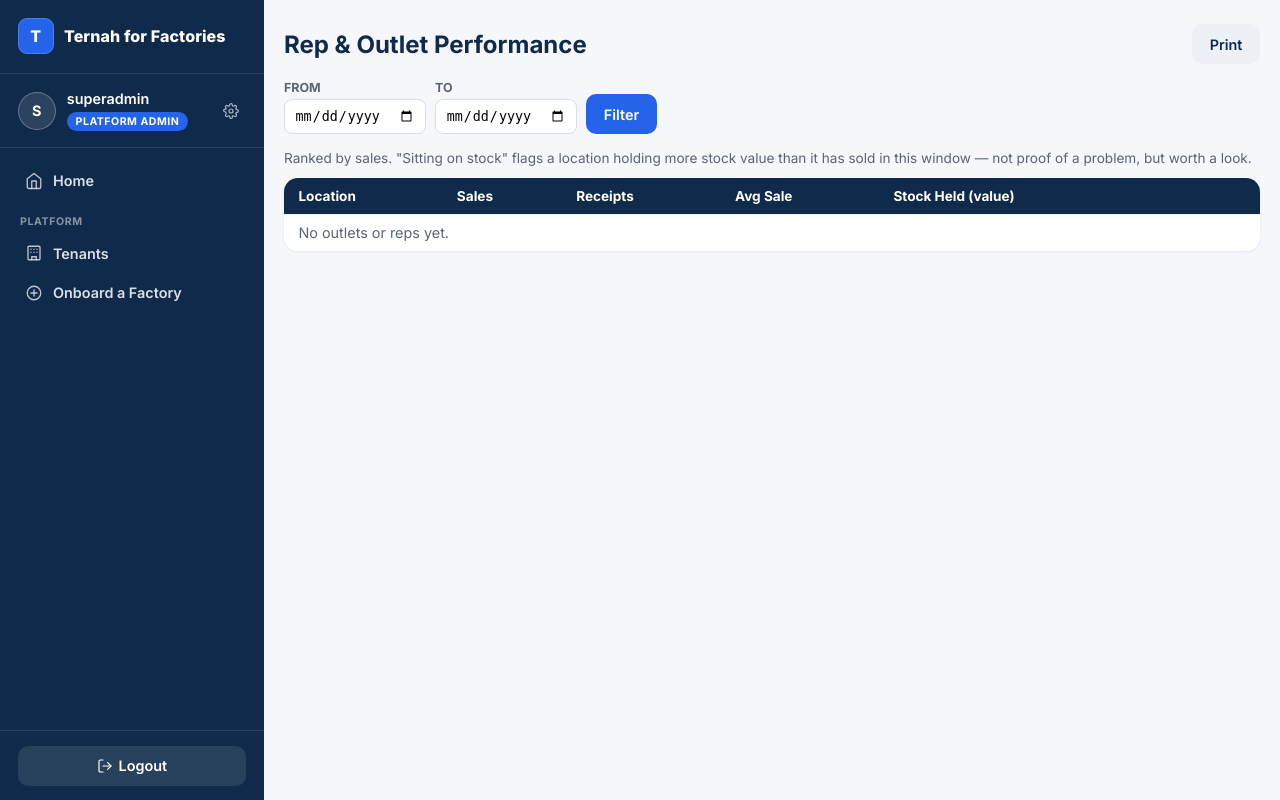
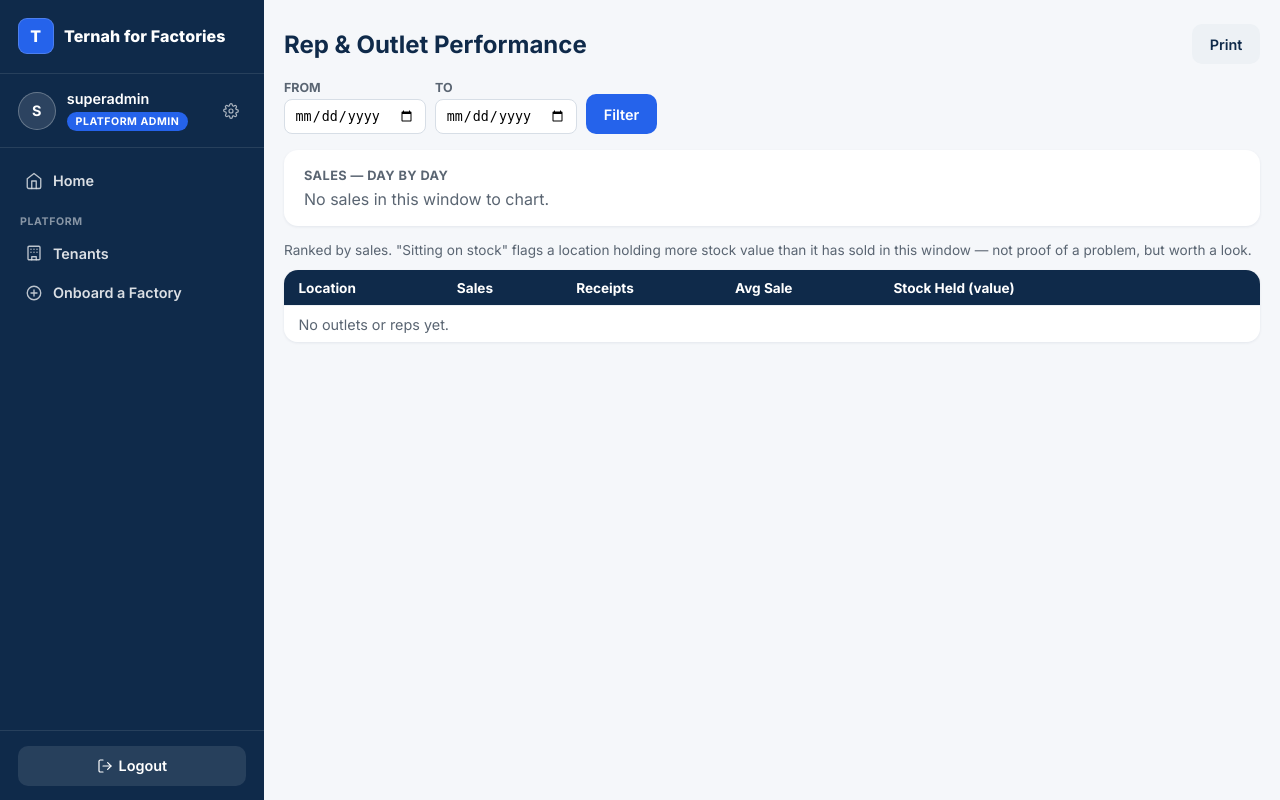
Before and after one commit to jonathan-ndayisenga/ternah-for-factories, a Django app: page /reports/rep-outlet-performance/ in a window 1280 px wide. Run offline with Django 5.2, Linux system fonts and the light colour scheme; a user stored in the database is signed in; data comes from the database, SQL or seed files in the repository; some libraries are stand-ins or nearby versions.

Commit message:
Add a day-by-day multi-line chart to Rep & Outlet Performance
Above the ranked table: a line per outlet/rep, colored from a
CVD-validated 8-slot categorical palette (run through the dataviz
skill's validator — passes the adjacent-pair gate a line chart
needs), so relative performance reads at a glance before opening any
one row's detail page. Same date range as the table's own From/To
filter, defaulting to the last 30 days when unfiltered; capped to the
top 8 by sales (the palette's own safe limit) with a note naming how
many more aren't shown. The underlying table stays right below it,
satisfying the palette's contrast relief requirement (some hues sit
under 3:1 on a light surface, so visible labels or a data table must
back the color).

Co-Authored-By: Claude Sonnet 5 <noreply@anthropic.com>

```diff
--- a/reports/views.py
+++ b/reports/views.py
@@ -5,7 +5,7 @@ each card lazily with HTMX. Everything is branch-aware so the owner's
 per-branch view 'makes sense': users -> branch, rep inventories -> branch,
 sales/expenses/debtors -> location -> branch.
 """
-from datetime import timedelta
+from datetime import date, timedelta
 from decimal import Decimal
 from django.contrib.auth.decorators import login_required, user_passes_test
 from django.core.paginator import Paginator
@@ -270,6 +270,14 @@ def debtors_report(request):
     })
 
 
+#  Fixed-order categorical palette (dataviz skill default) — assigned by
+#  rank, never cycled or reassigned when the location list changes, so a
+#  location keeps its color across filters. Line charts only need the
+#  adjacent-pair CVD gate, which this order clears across all 8 slots.
+_REP_CHART_COLORS = ["#2a78d6", "#eb6834", "#1baf7a", "#eda100",
+                     "#e87ba4", "#008300", "#4a3aa7", "#e34948"]
+
+
 @login_required
 @owner_required
 def rep_outlet_performance(request):
@@ -314,8 +322,41 @@ def rep_outlet_performance(request):
         })
     rows.sort(key=lambda r: -r["total_sales"])
 
+    # daily sales per location, so performance across the board reads at a
+    # glance before drilling into any one row — capped to the top 8 (the
+    # palette's own safe limit) and to 90 days of granularity so a wide-open
+    # filter still renders as a real chart, not a wall of points
+    if date_from:
+        range_start = date.fromisoformat(date_from)
+    elif date_to:
+        range_start = date.fromisoformat(date_to) - timedelta(days=29)
+    else:
+        range_start = timezone.localdate() - timedelta(days=29)
+    range_end = date.fromisoformat(date_to) if date_to else timezone.localdate()
+    if (range_end - range_start).days > 89:
+        range_start = range_end - timedelta(days=89)
+    days = [range_start + timedelta(days=i) for i in range((range_end - range_start).days + 1)]
+
+    top_rows = [r for r in rows if r["total_sales"] > 0][:8]
+    chart_datasets = []
+    for i, r in enumerate(top_rows):
+        loc = r["location"]
+        daily = {
+            e["created_at__date"]: float(e["s"]) for e in
+            Sale.objects.filter(business=biz, is_reversed=False, location=loc,
+                                created_at__date__gte=range_start, created_at__date__lte=range_end)
+            .values("created_at__date").annotate(s=Sum("total"))
+        }
+        label = f"{loc.branch.name} — {loc.rep.username}" if loc.rep_id else loc.branch.name
+        chart_datasets.append({
+            "label": label, "color": _REP_CHART_COLORS[i % len(_REP_CHART_COLORS)],
+            "data": [daily.get(d, 0) for d in days],
+        })
+
     return render(request, "reports/rep_outlet_performance.html", {
         "rows": rows, "date_from": date_from, "date_to": date_to,
+        "chart_labels": [d.strftime("%d %b") for d in days], "chart_datasets": chart_datasets,
+        "chart_omitted": max(0, len([r for r in rows if r["total_sales"] > 0]) - len(top_rows)),
         "print_title": "Rep & Outlet Performance",
     })
 
--- a/templates/reports/rep_outlet_performance.html
+++ b/templates/reports/rep_outlet_performance.html
@@ -17,6 +17,18 @@
   <button class="btn">Filter</button>
   {% if date_from or date_to %}<a class="btn ghost" style="background:#EDF1F5;color:var(--ternah-navy)" href="{% url 'reports:rep_outlet_performance' %}">All time</a>{% endif %}
 </form>
+
+<div class="card no-print" style="margin-bottom:1rem">
+  <h3>Sales — day by day</h3>
+  {% if chart_datasets %}
+  {{ chart_labels|json_script:"chartLabels" }}
+  {{ chart_datasets|json_script:"chartDatasets" }}
+  <div class="chart-wrap" style="height:320px"><canvas id="repChart"></canvas></div>
+  {% if chart_omitted %}<p style="color:var(--muted);font-size:.78rem;margin-top:.5rem">+{{ chart_omitted }} more location{{ chart_omitted|pluralize }} not shown — top 8 by sales only.</p>{% endif %}
+  {% else %}
+  <p style="color:var(--muted)">No sales in this window to chart.</p>
+  {% endif %}
+</div>
 
 <p style="color:var(--muted);font-size:.85rem;margin-bottom:.75rem">Ranked by sales. "Sitting on stock" flags a location holding more stock value than it has sold in this window — not proof of a problem, but worth a look.</p>
 
@@ -38,3 +50,29 @@
 </div>
 {% include "partials/print_footer.html" %}
 {% endblock %}
+
+{% block scripts %}
+<script>
+const repChartEl = document.getElementById("repChart");
+if (repChartEl) {
+  const labels = JSON.parse(document.getElementById("chartLabels").textContent);
+  const datasets = JSON.parse(document.getElementById("chartDatasets").textContent);
+  new Chart(repChartEl, {
+    type: "line",
+    data: {
+      labels: labels,
+      datasets: datasets.map(d => ({
+        label: d.label, data: d.data, borderColor: d.color, backgroundColor: d.color,
+        borderWidth: 2, pointRadius: 0, pointHoverRadius: 4, pointHitRadius: 10, tension: 0.15, fill: false,
+      })),
+    },
+    options: {
+      responsive: true, maintainAspectRatio: false,
+      interaction: { mode: "index", intersect: false },
+      plugins: { legend: { position: "bottom", labels: { boxWidth: 12, usePointStyle: true } } },
+      scales: { y: { beginAtZero: true, ticks: { callback: v => "UGX " + v.toLocaleString() } } },
+    },
+  });
+}
+</script>
+{% endblock %}
```
